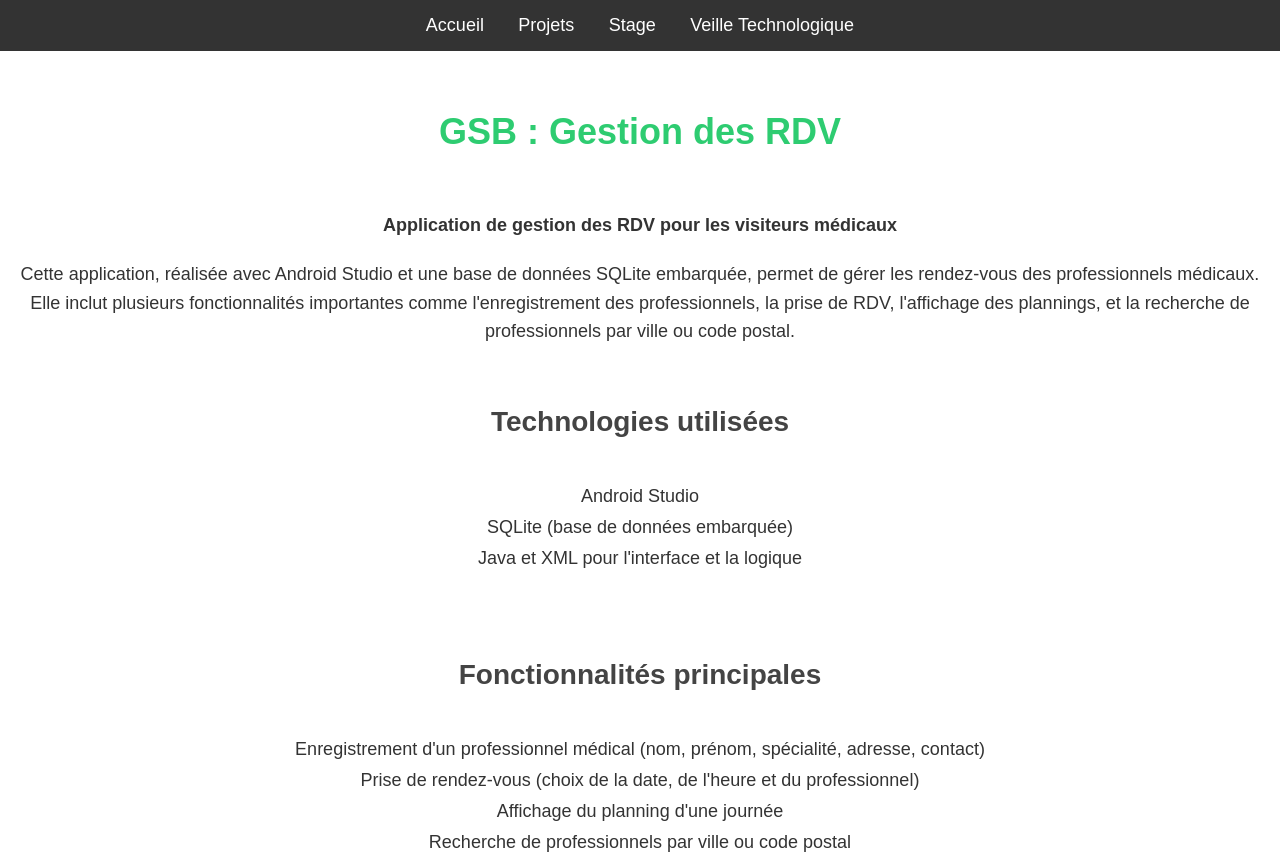
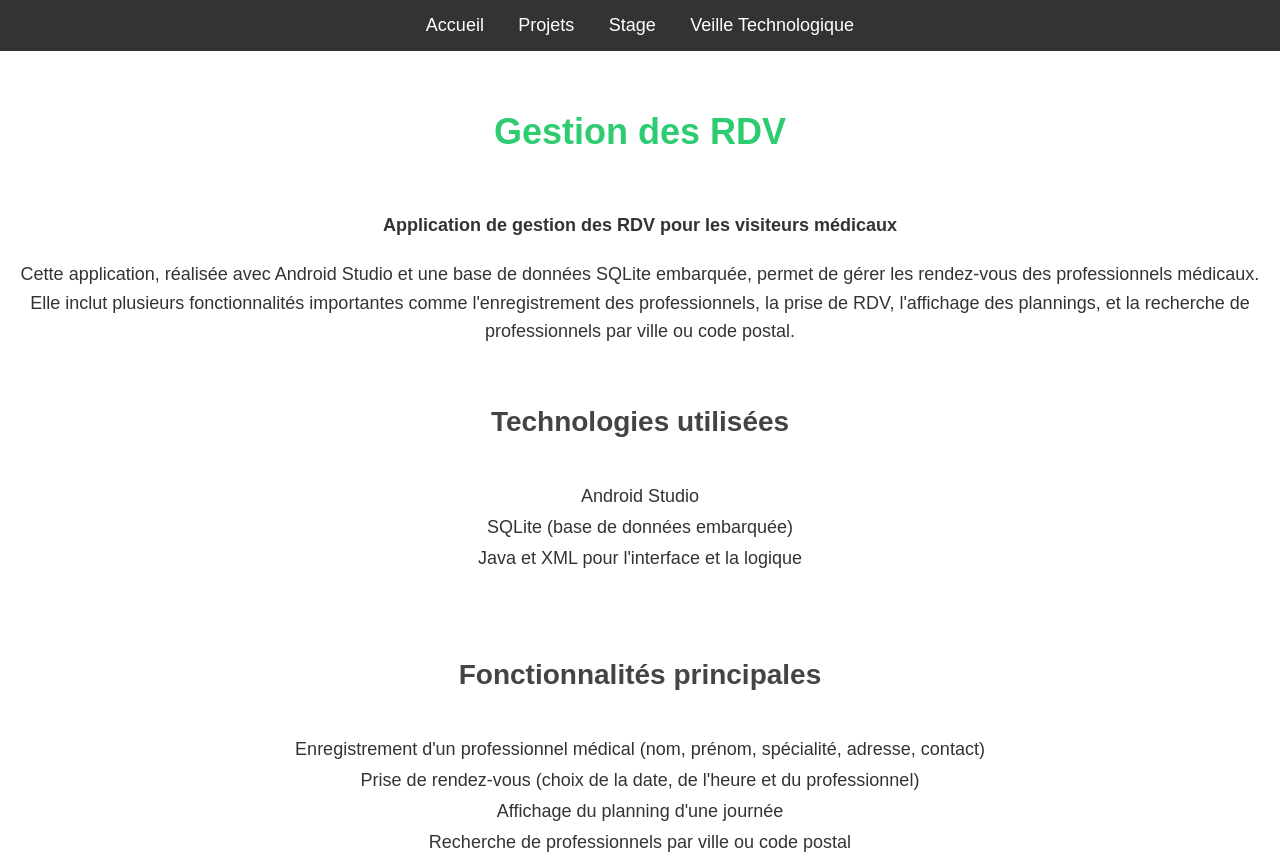
Before and after one commit to Mewzo973/portfolio, a plain HTML site: page projetAnd.html in a window 1280 px wide. Shown: the top 866 px of the page. Drawn offline with Linux system fonts and the light colour scheme.

Commit message:
Update projetAnd.html

```diff
--- a/projetAnd.html
+++ b/projetAnd.html
@@ -18,7 +18,7 @@
 
     <!-- Contenu du projet Android -->
     <section class="project-detail">
-        <h1>GSB : Gestion des RDV</h1>
+        <h1>Gestion des RDV</h1>
         <div class="project-description">
             <p><strong>Application de gestion des RDV pour les visiteurs médicaux</strong></p>
             <p>Cette application, réalisée avec Android Studio et une base de données SQLite embarquée, permet de gérer les rendez-vous des professionnels médicaux. Elle inclut plusieurs fonctionnalités importantes comme l'enregistrement des professionnels, la prise de RDV, l'affichage des plannings, et la recherche de professionnels par ville ou code postal.</p>
```
